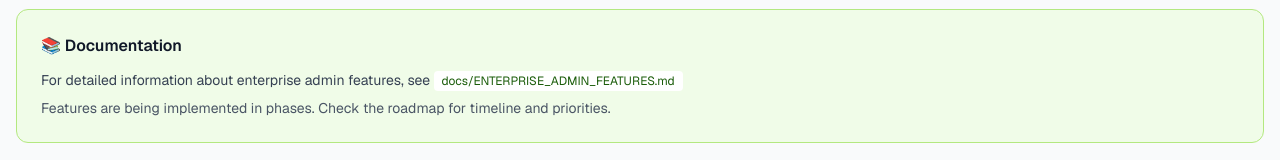
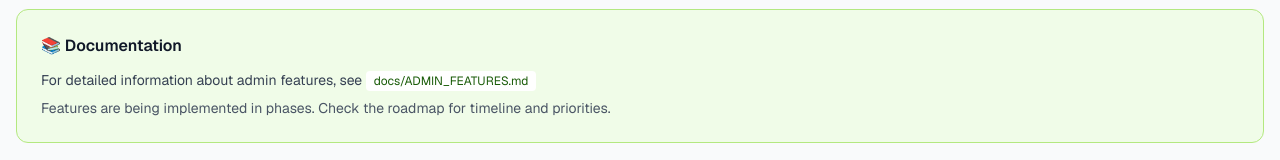
Before and after one commit to fr4nc1stein/vanguard, a Next.js app: page /admin in a window 1280 px wide. Shown: the part 602-762 px from the top of the page. Built offline with nearby package versions, Linux system fonts and the light colour scheme; no server answers.

Commit message:
refactor: rename ENTERPRISE_ADMIN_FEATURES.md to ADMIN_FEATURES.md
- Renamed docs/ENTERPRISE_ADMIN_FEATURES.md to docs/ADMIN_FEATURES.md
- Updated README.md documentation table reference
- Updated admin panel message to reference docs/ADMIN_FEATURES.md
- Simplified naming for better clarity

```diff
--- a/app/admin/page.tsx
+++ b/app/admin/page.tsx
@@ -140,9 +140,9 @@ export default function AdminManagement() {
           <h3 className="font-semibold text-gray-900 mb-3">📚 Documentation</h3>
           <div className="space-y-2 text-sm">
             <p className="text-gray-700">
-              For detailed information about enterprise admin features, see{" "}
+              For detailed information about admin features, see{" "}
               <code className="bg-white px-2 py-0.5 rounded text-blue-700 font-mono text-xs">
-                docs/ENTERPRISE_ADMIN_FEATURES.md
+                docs/ADMIN_FEATURES.md
               </code>
             </p>
             <p className="text-gray-600">
```
Also changed, not shown: 1 other file (tests, documents, lock files or other folders).
